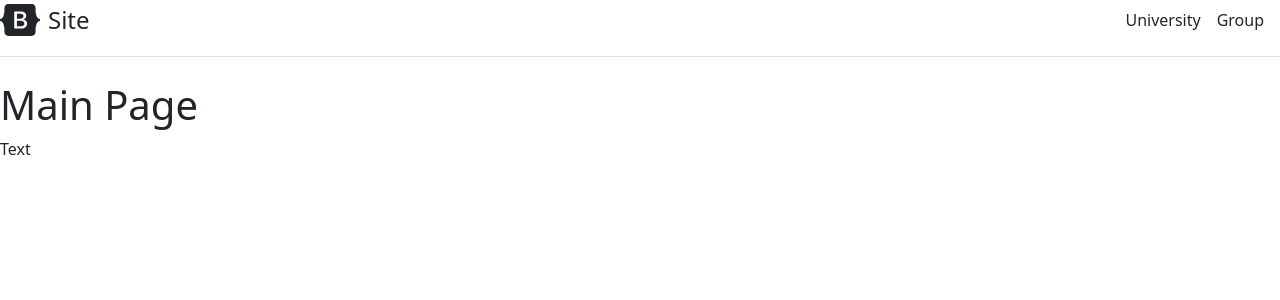
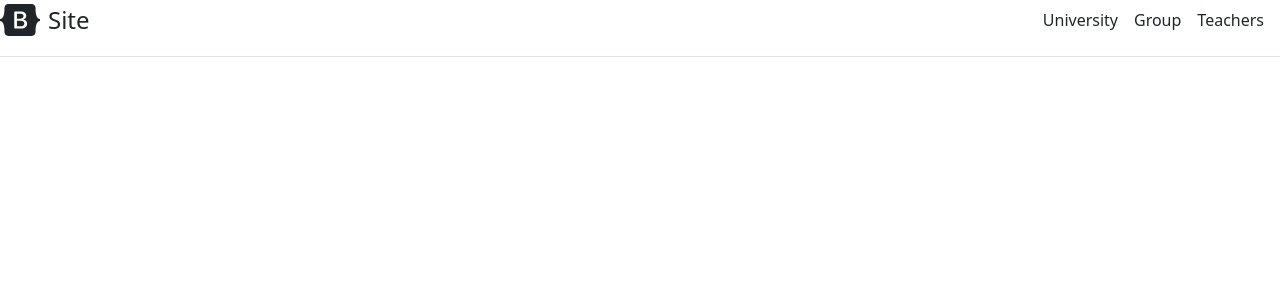
Before and after one commit to BodyanB/site_universitys, a Django app: template main/templates/main/index.html in a window 1280 px wide. Shown: the top 300 px of the page. Run offline with Django 3.2, Linux system fonts and the light colour scheme; the template is opened without the code that fills it, so the values that code supplies are empty.

Commit message:
create templates and show the teachers list

```diff
--- a/main/models.py
+++ b/main/models.py
@@ -25,7 +25,7 @@ class Student(models.Model):
 
 class Teacher(models.Model):
     name = models.CharField('Name', max_length=64)
-    surname = models.CharField('SurName' ,max_length=64)
+    surname = models.CharField('SurName', max_length=64)
     faculty = models.CharField(max_length=64)
 
     def __str__(self):
--- a/main/templates/main/index.html
+++ b/main/templates/main/index.html
@@ -13,12 +13,14 @@
       </a>
 
       <nav class="d-inline-flex mt-2 mt-md-0 ms-md-auto">
-        <a class="me-3 py-2 text-dark text-decoration-none" href="/">University</a>
-        <a class="me-3 py-2 text-dark text-decoration-none" href="faculty_group">Group</a>
-
+        <a class="me-3 py-2 text-dark text-decoration-none" href="{% url 'home' %}">University</a>
+        <a class="me-3 py-2 text-dark text-decoration-none" href="{% url 'faculty' %}">Group</a>
+        <a class="me-3 py-2 text-dark text-decoration-none" href="{% url 'teachers' %}">Teachers</a>
       </nav>
     </div>
-  <h1>Main Page</h1>
-  <p>Text</p>
+    <div class="container">
+        {% block content %}{% endblock %}
+    </div>
+
 </body>
 </html>
--- /dev/null
+++ b/main/urls.py
@@ -0,0 +1,9 @@
+
+from django.urls import path
+from . import views
+
+urlpatterns = [
+    path('', views.index, name='home'),
+    path('faculty_group', views.faculty_group, name='faculty'),
+    path('teachers_list', views.teachers_list, name='teachers'),
+]
--- a/main/views.py
+++ b/main/views.py
@@ -1,10 +1,16 @@
 from django.shortcuts import render
 from django.http import HttpResponse, HttpResponseNotFound
+from .models import Teacher
 
 
 def index(request):
     return render(request, 'main/index.html')
 
 
+def teachers_list(request):
+    teachers = Teacher.objects.all()
+    return render(request, 'main/teachers.html', {"title": "Main Teachers", "teachers_list": teachers})
+
+
 def faculty_group(request):
     return render(request, 'main/faculty.html')
```
Also changed, not shown: other parts of main/templates/main/index.html (+1 -1 lines), main/templates/main/faculty.html (+8 -23 lines), main/templates/main/teachers.html (added, +15 -0 lines).
